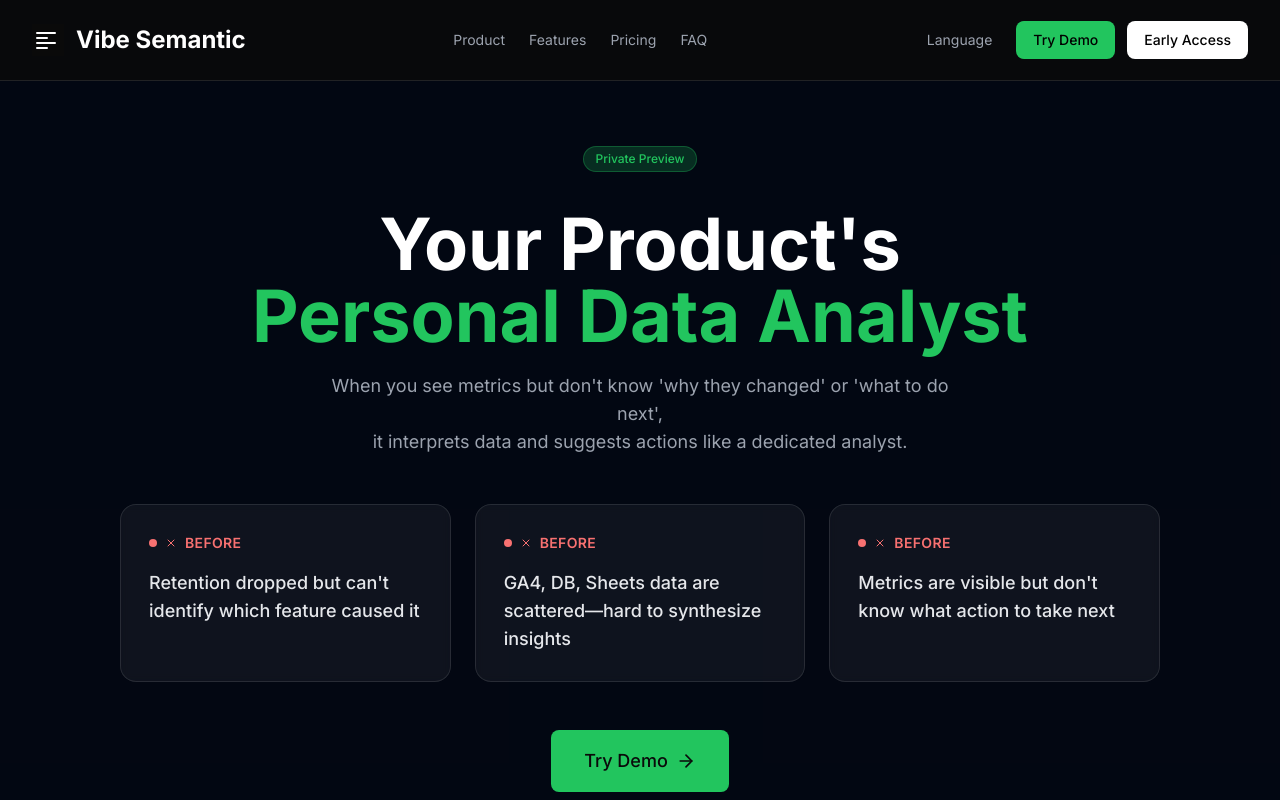
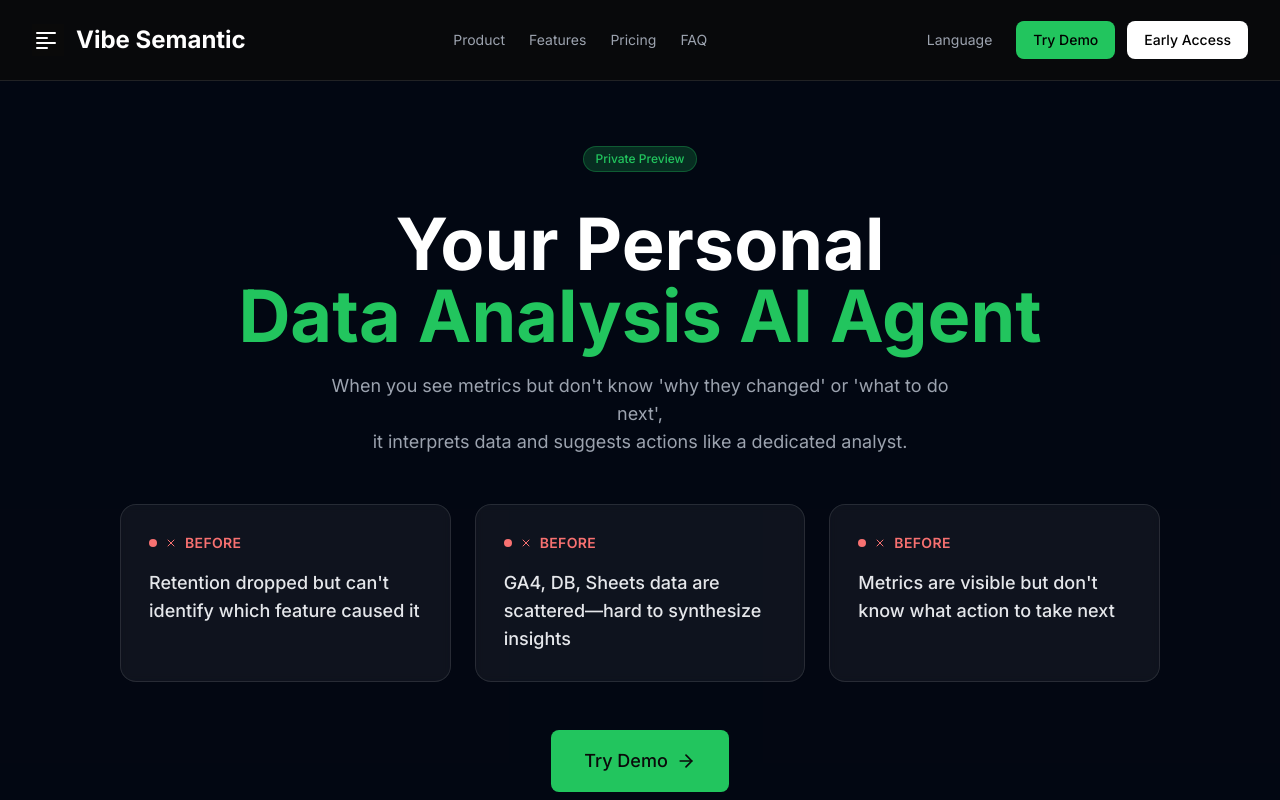
Before and after one commit to unknownstarter/vibesemantic, a Next.js app: page /demo in a window 1280 px wide. Shown: the top 800 px of the page. Built offline with nearby package versions, Linux system fonts and the light colour scheme.

Commit message:
Changed the word in the service description

```diff
--- a/src/app/layout.tsx
+++ b/src/app/layout.tsx
@@ -6,8 +6,24 @@
 const inter = Inter({ subsets: ['latin'] })
 
 export const metadata: Metadata = {
-  title: 'Vibe Semantic - GA4 AI 분석 플랫폼',
-  description: 'GA4 데이터 기반 AI 분석 플랫폼. 프로젝트별 데이터 마트와 목적별 에이전트 분석을 제공합니다.',
+  title: 'Vibe Semantic - 나만의 데이터 분석 AI 에이전트',
+  description: '나만의 데이터 분석 AI 에이전트. 프로젝트별 데이터 마트와 목적별 에이전트 분석을 제공합니다.',
+  openGraph: {
+    title: 'Vibe Semantic - 나만의 데이터 분석 AI 에이전트',
+    description: '나만의 데이터 분석 AI 에이전트. 프로젝트별 데이터 마트와 목적별 에이전트 분석을 제공합니다.',
+    type: 'website',
+    locale: 'ko_KR',
+    siteName: 'Vibe Semantic',
+    url: 'https://vibesemantic.xyz',
+  },
+  twitter: {
+    card: 'summary_large_image',
+    title: 'Vibe Semantic - 나만의 데이터 분석 AI 에이전트',
+    description: '나만의 데이터 분석 AI 에이전트. 프로젝트별 데이터 마트와 목적별 에이전트 분석을 제공합니다.',
+  },
+  alternates: {
+    canonical: 'https://vibesemantic.xyz',
+  },
 }
 
 export default function RootLayout({
--- a/src/shared/lib/i18n/translations.ts
+++ b/src/shared/lib/i18n/translations.ts
@@ -15,7 +15,7 @@
     hero: {
       badge: "Private Preview · Jan 2026",
       title: "Vibe Semantic",
-      subtitle: "Your Product's Data Analyst Agent",
+      subtitle: "나만의 데이터 분석 AI 에이전트",
       description:
         "SQL 없이도, 지금 봐야 할 지표와 다음 액션을 제안합니다. PO, 창업가, 마케터를 위한 AI 기반 데이터 분석 도구로 DAU, 리텐션, 전환율 등 핵심 지표를 자연어로 질문하고 인사이트를 얻으세요.",
       earlyAccessButton: "Early Access 신청하기",
@@ -421,8 +421,8 @@
     demo: {
       step0: {
         badge: "Private Preview",
-        title: "Your Product's",
-        titleHighlight: "Personal Data Analyst",
+        title: "나만의",
+        titleHighlight: "데이터 분석 AI 에이전트",
         description: "지표는 보이는데 '왜 변했는지', '다음엔 뭘 해야 하는지' 모를 때,\n전담 분석가처럼 데이터를 해석하고 액션을 제안합니다.",
         beforeTitle: "❌ Before",
         beforeItems: [
@@ -449,7 +449,7 @@
         title: "데이터 분석 요청하기",
         description: "분석가에게 질문하듯 편하게 물어보세요",
         agentTitle: "Vibe Semantic Agent",
-        agentSubtitle: "Your Personal Data Analyst",
+        agentSubtitle: "나만의 데이터 분석 AI 에이전트",
         suggestionTitle: "💡 이런 질문을 해보세요:",
         questions: [
           "최근 리텐션이 떨어진 이유를 분석해줘",
@@ -533,7 +533,7 @@
     hero: {
       badge: "Private Preview · Jan 2026",
       title: "Vibe Semantic",
-      subtitle: "Your Product's Data Analyst Agent",
+      subtitle: "Your Personal Data Analysis AI Agent",
       description:
         "Get insights and action recommendations without SQL. An AI-powered data analytics tool for Product managers, founders, and marketers. Ask questions in natural language about key metrics like DAU, retention, and conversion rates to gain actionable insights.",
       earlyAccessButton: "Apply for Early Access",
@@ -938,8 +938,8 @@
     demo: {
       step0: {
         badge: "Private Preview",
-        title: "Your Product's",
-        titleHighlight: "Personal Data Analyst",
+        title: "Your Personal",
+        titleHighlight: "Data Analysis AI Agent",
         description: "When you see metrics but don't know 'why they changed' or 'what to do next',\nit interprets data and suggests actions like a dedicated analyst.",
         beforeTitle: "❌ Before",
         beforeItems: [
@@ -966,7 +966,7 @@
         title: "Request Data Analysis",
         description: "Ask questions naturally, as if talking to an analyst",
         agentTitle: "Vibe Semantic Agent",
-        agentSubtitle: "Your Personal Data Analyst",
+        agentSubtitle: "Your Personal Data Analysis AI Agent",
         suggestionTitle: "💡 Try asking:",
         questions: [
           "Analyze why retention has dropped recently",
```
Also changed, not shown: 1 other file (tests, documents, lock files or other folders).
